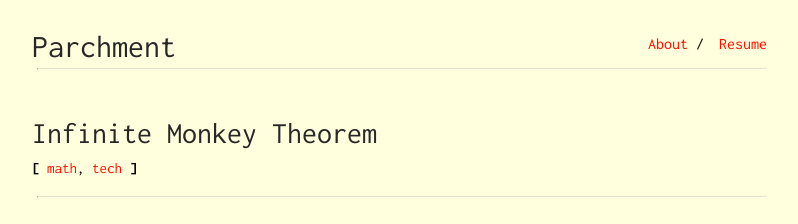
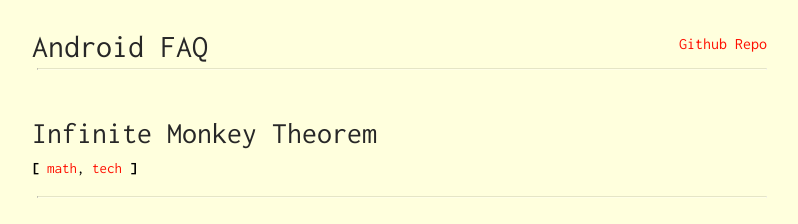
Before and after one commit to irlogcat/Android-FAQ, a Jekyll site: the page built from index.html, in a window 1280 px wide. Shown: the top 224 px of the page, without its empty margins (238-1036 px from the left). Built offline with Jekyll 4.4.1, drawn with Linux system fonts in a browser that asks for light colours.

```diff
--- a/_config.yml
+++ b/_config.yml
@@ -1,6 +1,5 @@
-title: Parchment
-author: pro-panda
-subtitle: The life of a frustrated engineer
+title: Android FAQ
+subtitle: Android - Frequently Asked Question
 
 url: "https://pro-panda.github.io"
 baseurl: "/parchment"
@@ -18,7 +17,5 @@ sass:
     sass_dir: css
 
 navbar:
- - name: "About"
-   link: "about"
- - name: "Resume"
-   absolute-link: "https://pro-panda.github.io/resume.pdf"
+  - name: "Github Repo"
+    absolute-link: "https://github.com/irlogcat/Android-FAQ"
--- a/_includes/head.html
+++ b/_includes/head.html
@@ -13,8 +13,7 @@
 
     <meta charset="utf-8">
     <meta name="viewport" content="width=device-width, initial-scale=1">
-    <meta name="keywords" content="blog, {{ site.author }}, {{ site.title }}, jekyll">
-    <meta name="author" content="{{ site.author }}">
+    <meta name="keywords" content="blog, {{ site.title }}, jekyll">
 
     <meta name="description" content="{{ desc }}">
     <link href='https://fonts.googleapis.com/css?family=Inconsolata:400,700' rel='stylesheet' type='text/css'>
```
